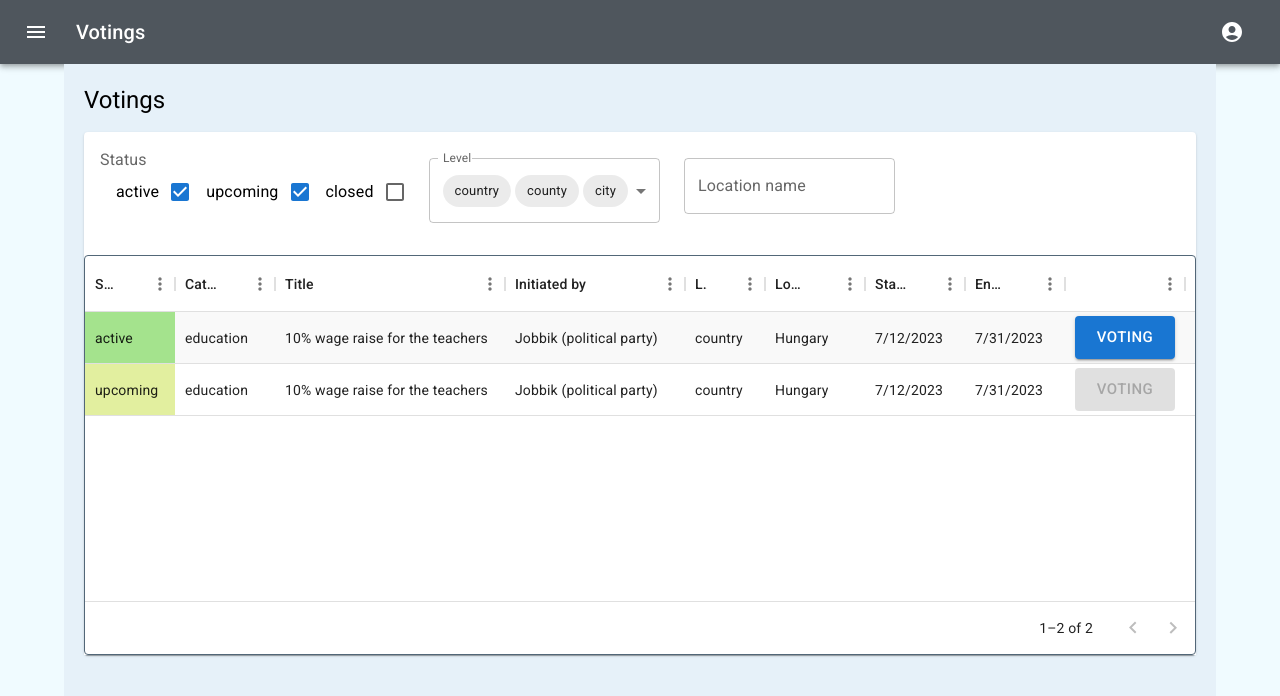
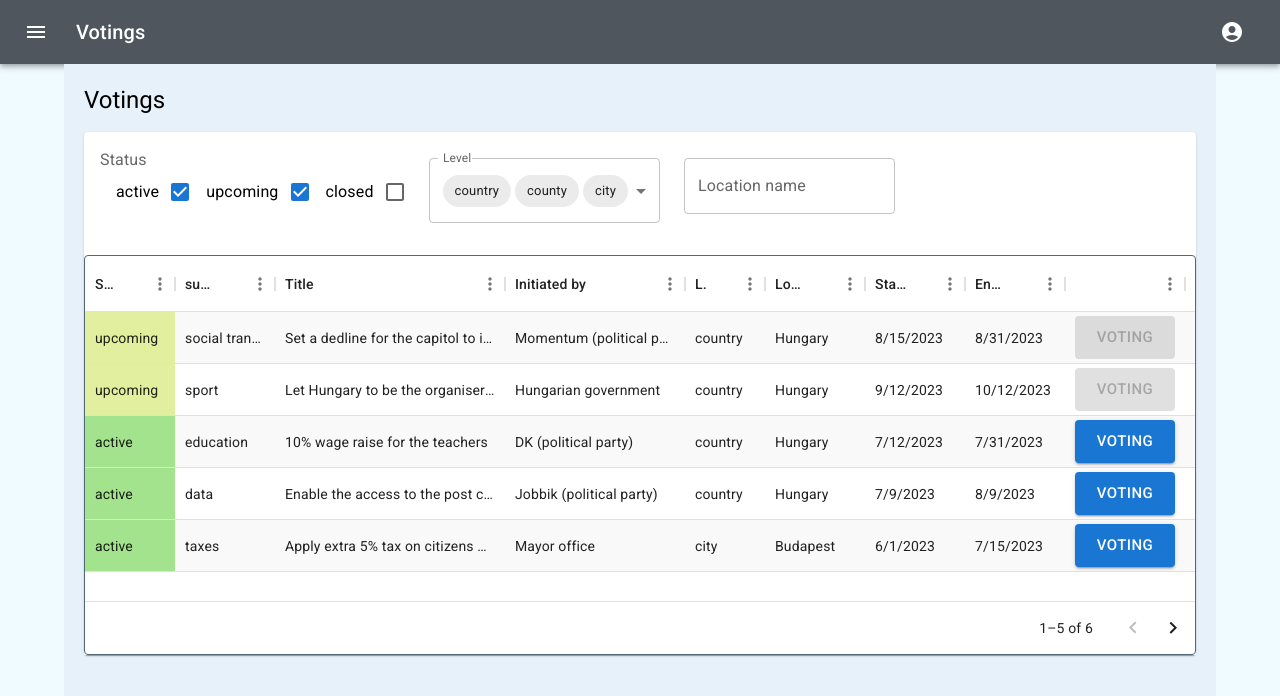
Before and after one commit to Martines90/balanced-voting-system, a React (Create React App) app: page /votings in a window 1280 px wide. Shown: the top 696 px of the page. Built offline with nearby package versions, Linux system fonts and the light colour scheme.

Commit message:
create mock data

```diff
--- a/src/components/Voting/VotingInfo/index.tsx
+++ b/src/components/Voting/VotingInfo/index.tsx
@@ -1,6 +1,8 @@
 import { useRef, useState } from 'react';
 
-import { Avatar, Grid, Stack } from '@mui/material';
+import Grid from '@mui/material/Grid';
+import Stack from '@mui/material/Stack';
+import Avatar from '@mui/material/Avatar';
 import Card from '@mui/material/Card';
 import CardContent from '@mui/material/CardContent';
 import Typography from '@mui/material/Typography';
--- /dev/null
+++ b/src/components/Voting/VotingPool/data/votings_mock.js
@@ -0,0 +1,92 @@
+const votings_data = [
+  {
+    id: '1934534',
+    status: 'upcoming',
+    subject: 'social transport',
+    title: 'Set a dedline for the capitol to install ticket check/pass gates',
+    initiated_by: 'Momentum (political party)',
+    level: 'country',
+    location: 'Hungary',
+    start_date: new Date('2023.08.15'),
+    end_date: new Date('2023.08.31'),
+  },
+  {
+    id: '1934532',
+    status: 'upcoming',
+    subject: 'sport',
+    title: 'Let Hungary to be the organiser of the Athelic VB',
+    initiated_by: 'Hungarian government',
+    level: 'country',
+    location: 'Hungary',
+    start_date: new Date('2023.09.12'),
+    end_date: new Date('2023.10.12'),
+  },
+  {
+    id: '1934531',
+    status: 'active',
+    subject: 'education',
+    title: '10% wage raise for the teachers',
+    initiated_by: 'DK (political party)',
+    level: 'country',
+    location: 'Hungary',
+    start_date: new Date('2023.07.12'),
+    end_date: new Date('2023.07.31'),
+  },
+  {
+    id: '1934530',
+    status: 'active',
+    subject: 'data',
+    title: 'Enable the access to the post communist era classified agent files',
+    initiated_by: 'Jobbik (political party)',
+    level: 'country',
+    location: 'Hungary',
+    start_date: new Date('2023.07.09'),
+    end_date: new Date('2023.08.09'),
+  },
+  {
+    id: '1934529',
+    status: 'active',
+    subject: 'taxes',
+    title: 'Apply extra 5% tax on citizens whoes monthly income is above 5 million HUF',
+    initiated_by: 'Mayor office',
+    level: 'city',
+    location: 'Budapest',
+    start_date: new Date('2023.06.01'),
+    end_date: new Date('2023.07.15'),
+  },
+  {
+    id: '1934528',
+    status: 'active',
+    subject: 'sports',
+    title: 'Build an atletic stadium',
+    initiated_by: 'Mayor office',
+    level: 'city',
+    location: 'Debrecen',
+    start_date: new Date('2023.06.01'),
+    end_date: new Date('2023.07.15'),
+  },
+  {
+    id: '1934527',
+    status: 'closed',
+    subject: 'education',
+    title: 'Provide 50 billion HUF education package for kids living in poverty',
+    initiated_by: 'LMP (political party)',
+    level: 'county',
+    location: 'Hungary',
+    start_date: new Date('2023.06.01'),
+    end_date: new Date('2023.06.14'),
+  },
+  {
+    id: '1934526',
+    status: 'closed',
+    subject: 'corruption',
+    title: 'Family members of politicans fall into the same category of monitor wealth increase and connections',
+    initiated_by: 'LMP (political party)',
+    level: 'county',
+    location: 'Hungary',
+    start_date: new Date('2023.06.01'),
+    end_date: new Date('2023.06.14'),
+  },
+];
+
+export default votings_data;
--- a/src/components/Voting/VotingPool/index.tsx
+++ b/src/components/Voting/VotingPool/index.tsx
@@ -2,12 +2,15 @@ import Box from '@mui/material/Box';
 import { DataGrid, GridCellParams, GridColDef, gridClasses } from '@mui/x-data-grid';
 
 import { alpha, styled } from '@mui/material/styles';
-import { Button, Paper, Stack } from '@mui/material';
+import Button from '@mui/material/Button';
+import Paper from '@mui/material/Paper';
+import Stack from '@mui/material/Stack';
 
 import clsx from 'clsx';
 import { Link } from 'react-router-dom';
 import { useState, createContext } from 'react';
 import VotingsFilter from './VotingsFilter';
+import votings_data from './data/votings_mock';
 
 export const VotingsPoolFilterContext = createContext({} as any);
 
@@ -74,8 +77,8 @@ const columns: GridColDef[] = [
     },
   },
   {
-    field: 'category',
-    headerName: 'Category',
+    field: 'subject',
+    headerName: 'subject',
     type: 'string',
     width: 100,
   },
@@ -135,11 +138,9 @@ const columns: GridColDef[] = [
   },
 ];
 
-const rows = [
-  { id: '1934533', status: 'active', category: 'education', title: '10% wage raise for the teachers', initiated_by: 'Jobbik (political party)', level: 'country', location: 'Hungary', start_date: new Date('2023.07.12'), end_date: new Date('2023.07.31') },
-  { id: '1934532', status: 'upcoming', category: 'education', title: '10% wage raise for the teachers', initiated_by: 'Jobbik (political party)', level: 'country', location: 'Hungary', start_date: new Date('2023.07.12'), end_date: new Date('2023.07.31') },
-  { id: '1934531', status: 'closed', category: 'education', title: '10% wage raise for the teachers', initiated_by: 'Jobbik (political party)', level: 'country', location: 'Hungary', start_date: new Date('2023.07.12'), end_date: new Date('2023.07.31') },
-];
+const rows = votings_data;
+
+
 
 export default function VotingPool() {
   const [filtersState, setFiltersState] = useState({
--- a/src/pages/Voting/index.tsx
+++ b/src/pages/Voting/index.tsx
@@ -1,9 +1,9 @@
-import { Grid } from '@mui/material';
+import Grid from '@mui/material/Grid';
 import ArticleIntro from 'components/ArticleIntro';
 import VotingIntro from 'components/Voting/VotingIntro';
 
 //images
-import jobbik_logo from 'assets/profiles/org/jobbik_logo.png'
+import dk_logo from 'assets/profiles/org/dklogo.png'
 import teacher_img_1 from 'assets/profiles/author/tanarok-1.jpeg'
 import teacher_img_2 from 'assets/profiles/author/tanarok-2.jpeg'
 import teacher_img_3 from 'assets/profiles/author/tanarok-3.jpeg'
@@ -24,9 +24,9 @@ function VotingPage() {
       <Grid item xs={12}>
         <VotingIntro
           orgInfo={{
-            name: 'Jobbik',
+            name: 'DK',
             profile: 'political party',
-            logoUrl: jobbik_logo,
+            logoUrl: dk_logo,
           }}
         />
       </Grid>
--- a/src/pages/Voting/voting-topic/index.tsx
+++ b/src/pages/Voting/voting-topic/index.tsx
@@ -1,7 +1,7 @@
-import { Grid } from '@mui/material';
+import Grid from '@mui/material/Grid';
 
 //images
-import jobbik_logo from 'assets/profiles/org/jobbik_logo.png'
+import dk_logo from 'assets/profiles/org/dklogo.png'
 import VotingInfo from 'components/Voting/VotingInfo';
 
 function VoteTopicPage() {
@@ -10,9 +10,9 @@ function VoteTopicPage() {
       <Grid item xs={12}>
         <VotingInfo
           orgInfo={{
-            name: 'Jobbik',
+            name: 'DK',
             profile: 'political party',
-            logoUrl: jobbik_logo,
+            logoUrl: dk_logo,
           }}
         />
       </Grid>
```
Also changed, not shown: src/assets/profiles/org/dklogo.png (added).
